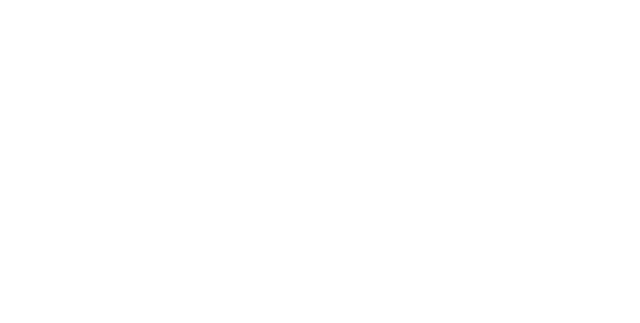
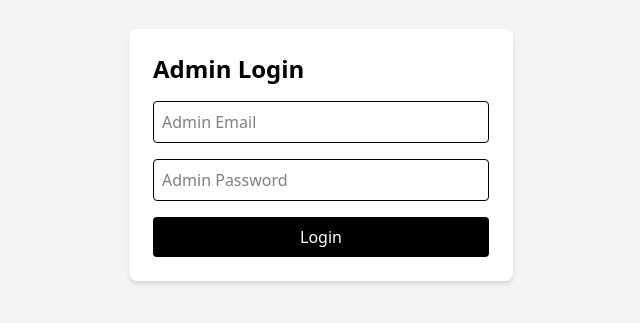
Before and after one commit to student-RGUKTNUZVID/UnitedNGOs, a React (Vite) app in the folder client/: page /admin-login in a window 1280 px wide. Before the commit this address had no page. Shown: the part 245-568 px from the top of the page, without its empty margins (319-959 px from the left). Built offline with nearby package versions, Linux system fonts and the light colour scheme; a web font is replaced by a local one.

Commit message:
changes in pages added

```diff
--- a/client/src/App.jsx
+++ b/client/src/App.jsx
@@ -37,6 +37,9 @@ import UploadCampaign from "./components/campain/UploadCampaign";
 import RaiseCampaign from "./components/campain/RaiseCampaign";
 import ViewMore from "./pages/viewMore";
 import ProtectedRoute from "./layouts/ProtectedRoute";
+import AdminLogin from "./apicalls/AdminLogin";
+import AdminProtectedRoute from "./apicalls/AdminProtected";
+import AdminDashboard from "./apicalls/AdminDashBoard";
 const DummyNgo = {
   id: "1",
   name: "Helping Hands",
@@ -215,16 +218,22 @@ function App() {
               </MainLayout>
             }
           />
-                <Route path="/raise-campaign" element={
+          <Route path="/raise-campaign" element={
            <MainLayout>
               <ProtectedRoute><RaiseCampaign />
               </ProtectedRoute>
            </MainLayout>} />
-
-
-
         {/* Routes WITHOUT Navbar and Footer */}
         <Route path="/login" element={<Login />} />
+        <Route path="/admin-login" element={<AdminLogin />} />
+        <Route
+        path="/admin-dashboard"
+        element={
+          <AdminProtectedRoute>
+            <AdminDashboard />
+          </AdminProtectedRoute>
+        }
+      />
         <Route path="/auth/success" element={<AuthSuccess />} />
         <Route path="/register" element={<Register />} />
         <Route path="/donate/:id" element={<DonatePage />} />
--- /dev/null
+++ b/client/src/apicalls/AdminDashBoard.jsx
@@ -0,0 +1,40 @@
+// pages/AdminDashboard.jsx
+import { useNavigate } from "react-router-dom";
+import { useEffect } from "react";
+
+const AdminDashboard = () => {
+  const navigate = useNavigate();
+
+  const handleLogout = () => {
+    localStorage.removeItem("isAdmin");
+    navigate("/admin-login");
+  };
+
+  return (
+    <div className="min-h-screen p-6 bg-gray-100">
+      <div className="flex justify-between items-center mb-6">
+        <h1 className="text-3xl font-bold">Admin Dashboard</h1>
+        <button
+          onClick={handleLogout}
+          className="bg-red-500 text-white px-4 py-2 rounded"
+        >
+          Logout
+        </button>
+      </div>
+
+      <div className="grid grid-cols-1 md:grid-cols-2 gap-6">
+        <div className="bg-white p-4 rounded shadow">
+          <h2 className="text-xl font-semibold mb-2">Add Success Story</h2>
+          {/* Add form here */}
+        </div>
+
+        <div className="bg-white p-4 rounded shadow">
+          <h2 className="text-xl font-semibold mb-2">Other Details</h2>
+          {/* Add more admin features here */}
+        </div>
+      </div>
+    </div>
+  );
+};
+
+export default AdminDashboard;
--- /dev/null
+++ b/client/src/apicalls/AdminLogin.jsx
@@ -0,0 +1,60 @@
+// pages/AdminLogin.jsx
+import { useState } from "react";
+import { useNavigate } from "react-router-dom";
+import { ADMIN_CREDENTIALS } from "./authAdmin.js";
+
+const AdminLogin = () => {
+  const [email, setEmail] = useState("");
+  const [password, setPassword] = useState("");
+  const [error, setError] = useState("");
+  const navigate = useNavigate();
+
+  const handleLogin = (e) => {
+    e.preventDefault();
+    if (
+      email === ADMIN_CREDENTIALS.email &&
+      password === ADMIN_CREDENTIALS.password
+    ) {
+      localStorage.setItem("isAdmin", "true");
+      navigate("/admin-dashboard");
+    } else {
+      setError("Invalid credentials");
+    }
+  };
+
+  return (
+    <div className="flex justify-center items-center h-screen bg-gray-100">
+      <form
+        onSubmit={handleLogin}
+        className="bg-white p-6 rounded-lg shadow-md w-96"
+      >
+        <h2 className="text-2xl font-bold mb-4">Admin Login</h2>
+        {error && <p className="text-red-500">{error}</p>}
+        <input
+          type="email"
+          placeholder="Admin Email"
+          value={email}
+          onChange={(e) => setEmail(e.target.value)}
+          className="w-full p-2 border rounded mb-4"
+          required
+        />
+        <input
+          type="password"
+          placeholder="Admin Password"
+          value={password}
+          onChange={(e) => setPassword(e.target.value)}
+          className="w-full p-2 border rounded mb-4"
+          required
+        />
+        <button
+          type="submit"
+          className="bg-black text-white w-full p-2 rounded hover:bg-gray-800"
+        >
+          Login
+        </button>
+      </form>
+    </div>
+  );
+};
+
+export default AdminLogin;
--- /dev/null
+++ b/client/src/apicalls/AdminProtected.jsx
@@ -0,0 +1,9 @@
+// components/AdminProtectedRoute.jsx
+import { Navigate } from "react-router-dom";
+
+const AdminProtectedRoute = ({ children }) => {
+  const isAdmin = localStorage.getItem("isAdmin") === "true";
+  return isAdmin ? children : <Navigate to="/admin-login" />;
+};
+
+export default AdminProtectedRoute;
--- /dev/null
+++ b/client/src/apicalls/authAdmin.js
@@ -0,0 +1,5 @@
+// constants/adminAuth.js
+export const ADMIN_CREDENTIALS = {
+    email: "rupak@ngo.com",
+    password: "rupak123",
+  };
--- a/client/src/components/campain/RaiseCampaign.jsx
+++ b/client/src/components/campain/RaiseCampaign.jsx
@@ -121,7 +121,7 @@ const RaiseCampaign = () => {
 
   return (
     <div className="min-h-screen px-6 md:px-20 py-10 bg-white mt-16">
-      <h1 className="text-4xl font-bold text-center text-green-700 mb-10">Ongoing Campaigns</h1>
+      <h1 className="text-4xl font-bold text-center text-green-700 mb-10"> Campaigns</h1>
 
       {loading ? (
         <p className="text-center text-gray-500">Loading...</p>
--- a/client/src/components/navbar/Navbar.jsx
+++ b/client/src/components/navbar/Navbar.jsx
@@ -115,7 +115,7 @@ export default function Navbar() {
                   Success Stories
                 </NavLink>
                 <NavLink
-                  to="/campaigns"
+                  to="/raise-campaign"
                   className="block px-4 py-2 text-gray-800 hover:bg-gray-400"
                   onClick={() => setShowExtraMenu(false)}
                 >
--- a/client/src/pages/Awareness.jsx
+++ b/client/src/pages/Awareness.jsx
@@ -15,10 +15,10 @@ const AwarenessPage = () => {
           animate={{ opacity: 1, y: 0 }}
           transition={{ duration: 1 }}
         >
-          Together, We Empower Change 🌍
+          Awareness Videos
         </motion.h1>
         <p className="mt-4 max-w-2xl mx-auto text-gray-700 text-lg">
-          Learn how NGOs are transforming lives and how your connection can make a difference.
+          Here are some videos in order to get some awreness related to NGOS
         </p>
       </section>
 
@@ -44,7 +44,7 @@ const AwarenessPage = () => {
       </section> */}
 
       <section className="bg-gray-100 py-12">
-  <h2 className="text-3xl font-bold text-center mb-8">Stories of Impact</h2>
+  <h2 className="text-3xl font-bold text-center mb-8">Videos</h2>
   <div className="max-w-6xl mx-auto px-4 grid gap-8 md:grid-cols-2">
     {/* Video 1 */}
     <motion.div
@@ -60,7 +60,7 @@ const AwarenessPage = () => {
           allow="accelerometer; autoplay; clipboard-write; encrypted-media; gyroscope; picture-in-picture"
           allowFullScreen
         />
-        <p>Akruthi Ngo</p>
+        {/* <p className="text-lg">uploaded By:Akruthi Ngo</p> */}
       </div>
     </motion.div>
 
```
Also changed, not shown: 2 other files (tests, documents, lock files or other folders).
